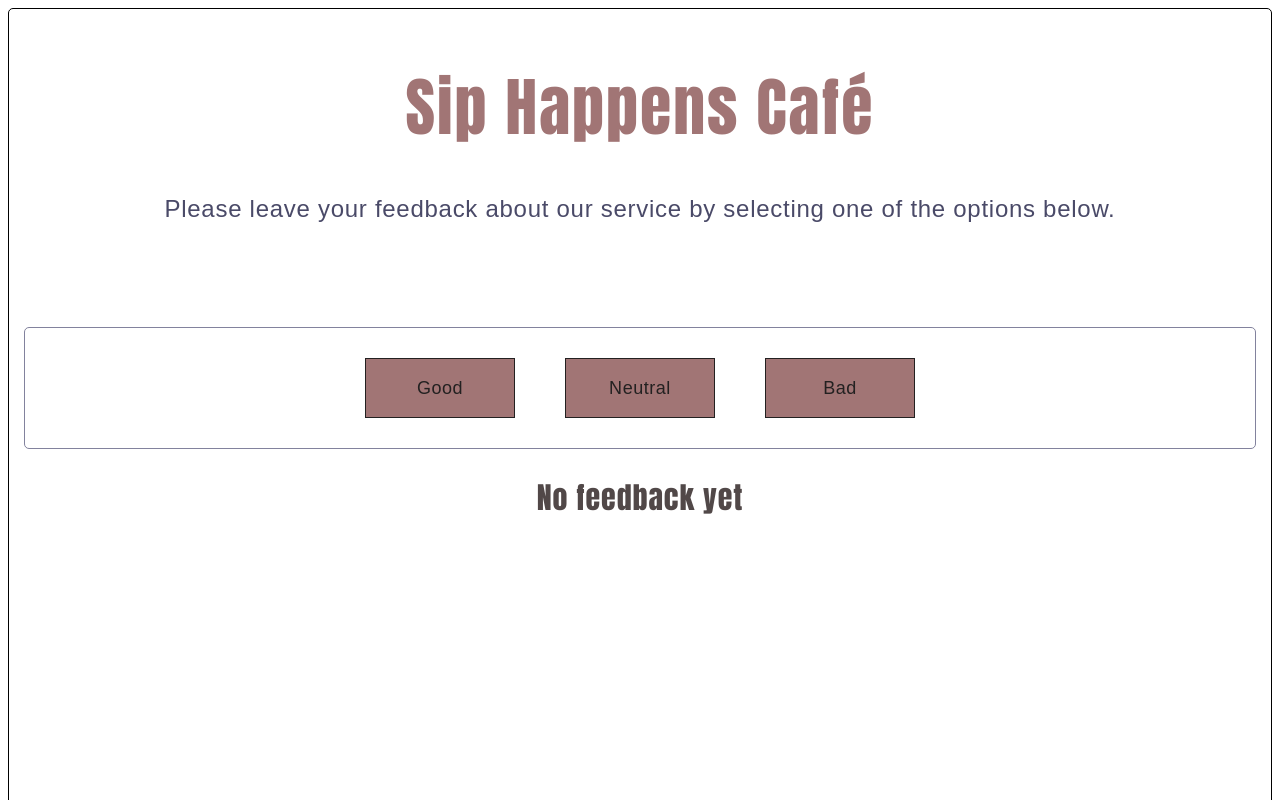
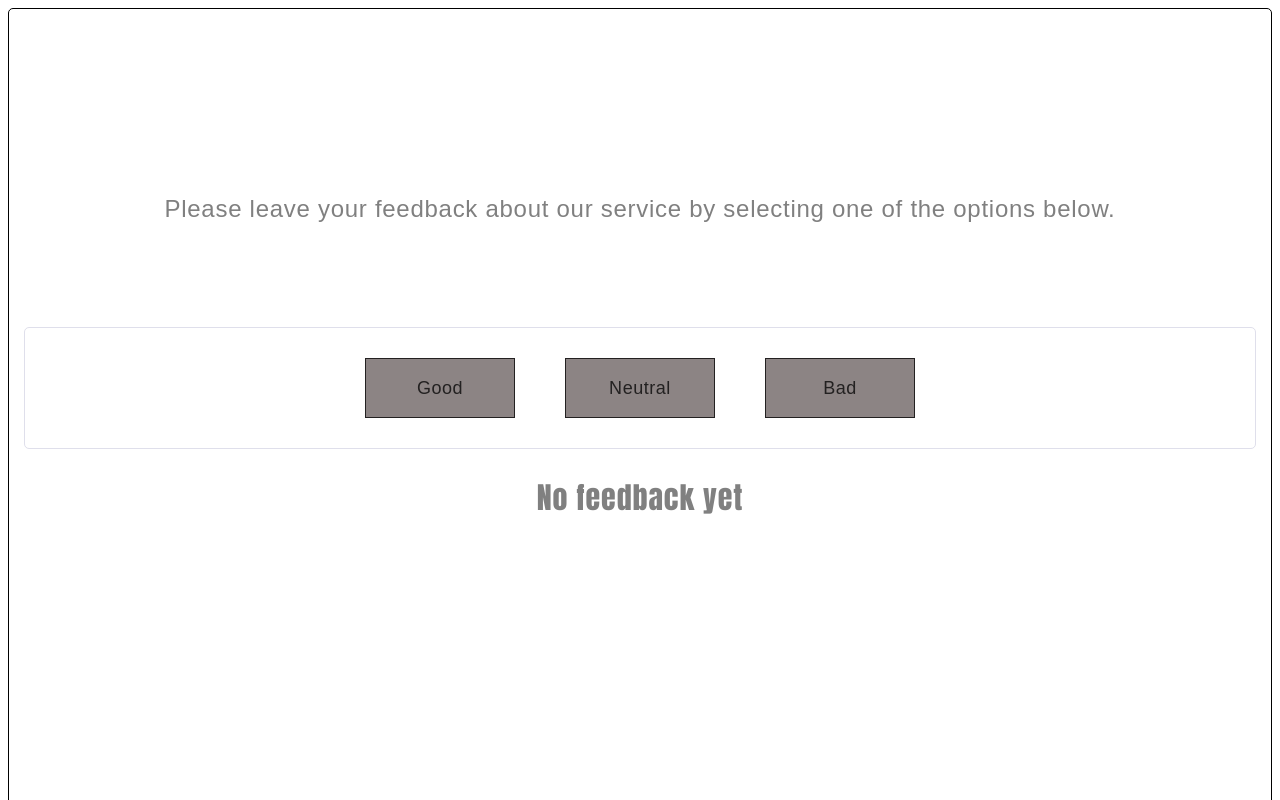
Before and after one commit to Alexandr861523/goit-react-hw-02, a React (Vite) app: page / in a window 1280 px wide. Shown: the top 800 px of the page. Built offline with nearby package versions, Linux system fonts and the light colour scheme.

Commit message:
react-hw-02

```diff
--- a/src/components/Description/Description.module.css
+++ b/src/components/Description/Description.module.css
@@ -5,7 +5,7 @@
     font-size: 64px;
     line-height: 1.25;
     letter-spacing: 0.03em;
-    color: rgb(161, 117, 117);
+    color: white;
 
 }
 
@@ -16,6 +16,6 @@
     font-size: 24px;
     line-height: 1.55556;
     letter-spacing: 0.03em;
-    color: rgb(74, 74, 104);
+    color: gray;
     margin-bottom: 100px;
 }
--- a/src/components/Feedback/Feedback.module.css
+++ b/src/components/Feedback/Feedback.module.css
@@ -6,7 +6,7 @@
     font-size: 30px;
     line-height: 1.25;
     letter-spacing: 0.03em;
-    color: rgb(81, 72, 72);
+    color: gray;
     display: flex;
     gap: 25px;
     align-items: center;
--- a/src/components/Notification/Notification.module.css
+++ b/src/components/Notification/Notification.module.css
@@ -5,5 +5,5 @@
     font-size: 30px;
     line-height: 1.25;
     letter-spacing: 0.03em;
-    color: rgb(81, 72, 72);
+    color: gray;
 }
--- a/src/components/Options/Options.module.css
+++ b/src/components/Options/Options.module.css
@@ -3,13 +3,13 @@
     align-items: center;
     justify-content: center;
     gap: 50px;
-    border: 1px solid rgb(130, 130, 157);
+    border: 1px solid rgb(223, 223, 235);
     border-radius: 5px;
     padding: 30px;
 }
 
 .stylebtn {
-    background-color: rgb(161, 117, 117);
+    background-color: rgb(140, 132, 132);
     border: 1px solid rgb(35, 33, 33);
     padding: 15px;
     width: 150px;
```
